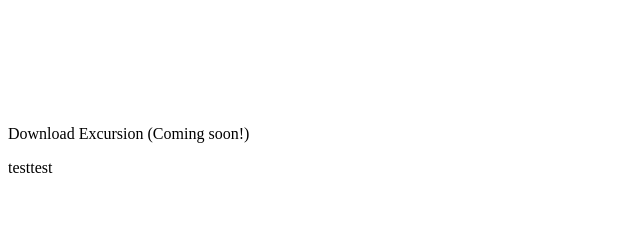
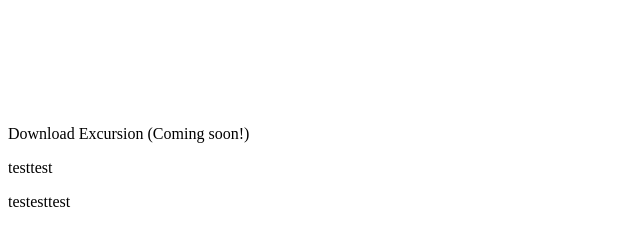
Before and after one commit to takuya-fujii/excursion, a plain HTML site: page index.html in a window 1280 px wide. Shown: the full height of the page, 0-640 px from the left. Drawn offline with Linux system fonts and the light colour scheme; files that its build step writes are made by us from their sources.

Commit message:
index 2nd

```diff
--- a/index.html
+++ b/index.html
@@ -9,5 +9,6 @@
     <h1>Discover hidden places in the world around you</h1>
     <p>Download Excursion (Coming soon!)</p>
     <p>testtest</p>
+    <p>testesttest</p>
   </body>
 </html>
```
